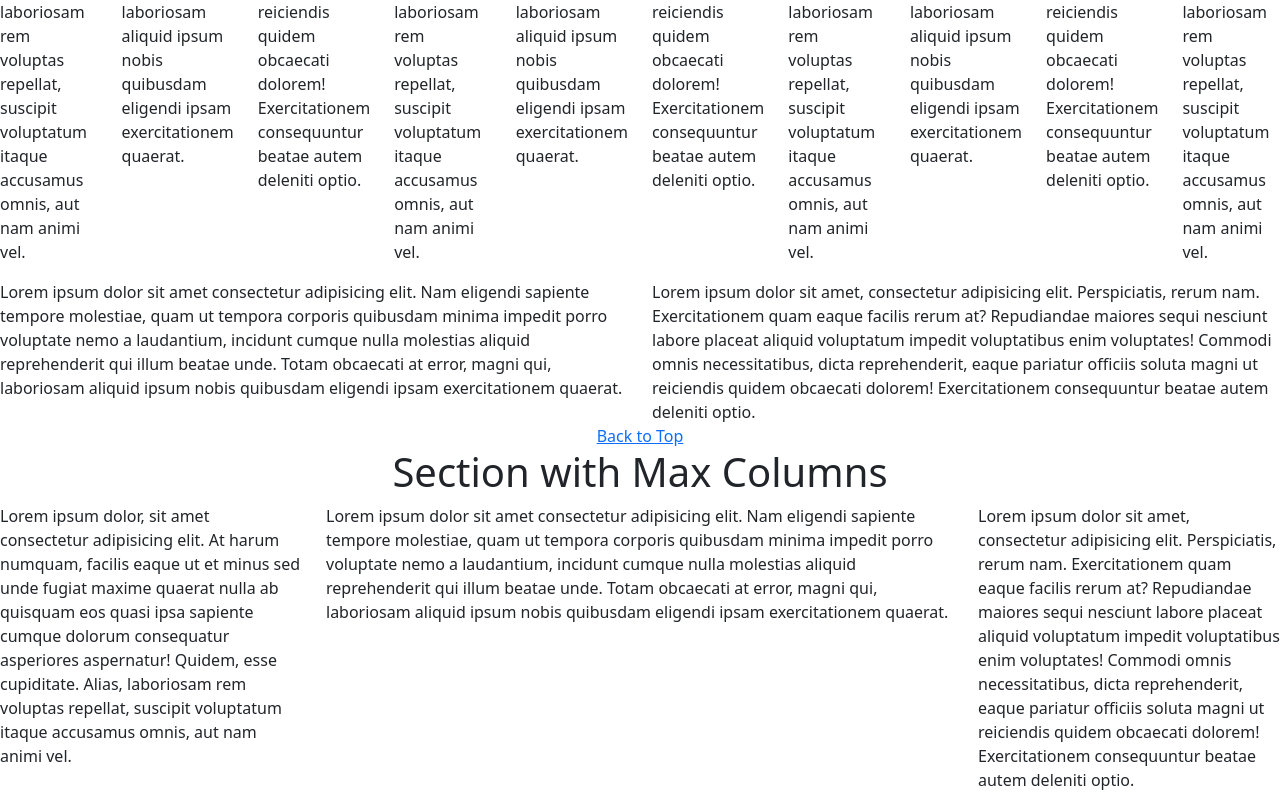
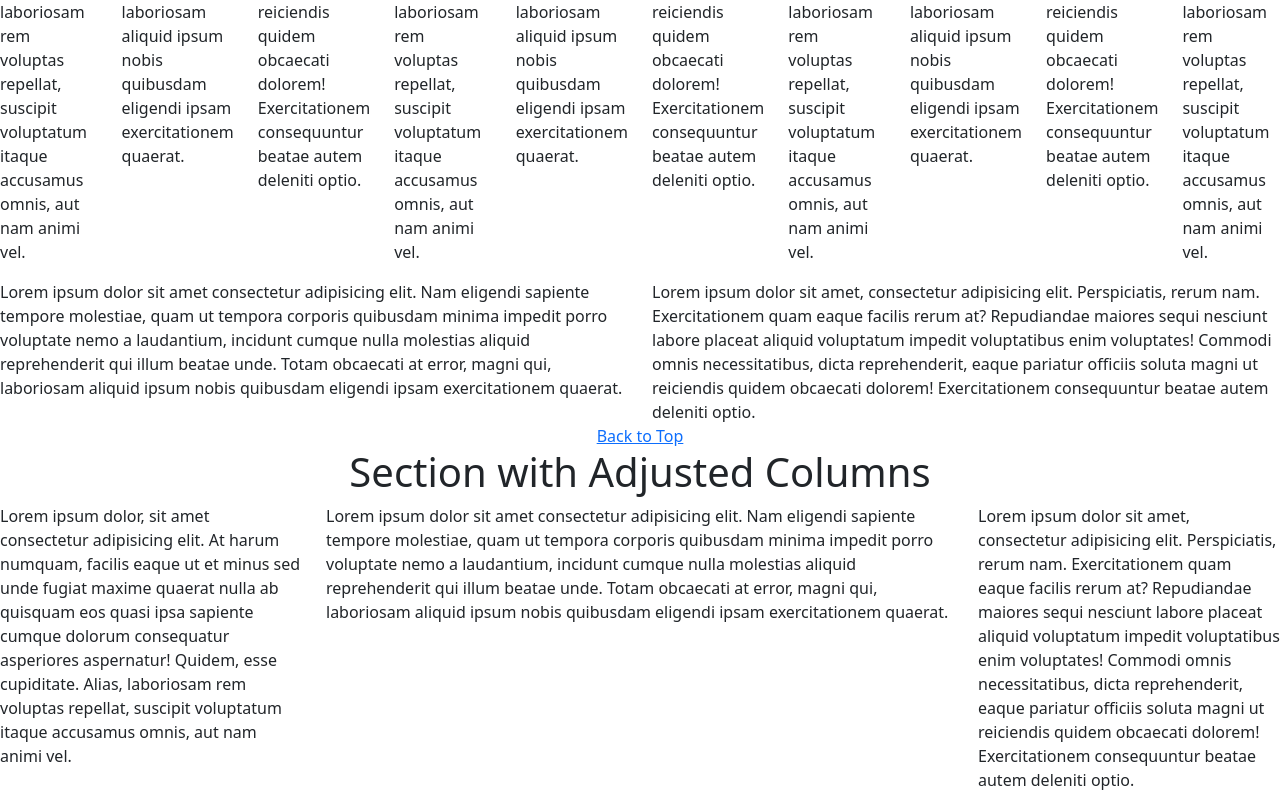
Before and after one commit to aVeryTinySoapy/HTML-BOOTSTRAP-QUIZ-No.3, a plain HTML site: page index.html in a window 1280 px wide. Shown: the part 1648-2440 px from the top of the page. Drawn offline with nearby package versions, Linux system fonts and the light colour scheme.

Commit message:
index.html

```diff
--- a/index.html
+++ b/index.html
@@ -77,7 +77,7 @@
 
     <!-- Section with Adjusted Columns Size-->
     <div class="text-center" id="section4">
-        <h1>Section with Max Columns</h1>
+        <h1>Section with Adjusted Columns</h1>
     </div>
     <section class="row">
         <div class="col-3"> <p> Lorem ipsum dolor, sit amet consectetur adipisicing elit. At harum numquam, facilis eaque ut et minus sed unde fugiat maxime quaerat nulla ab quisquam eos quasi ipsa sapiente cumque dolorum consequatur asperiores aspernatur! Quidem, esse cupiditate. Alias, laboriosam rem voluptas repellat, suscipit voluptatum itaque accusamus omnis, aut nam animi vel.</p> </div>
```
